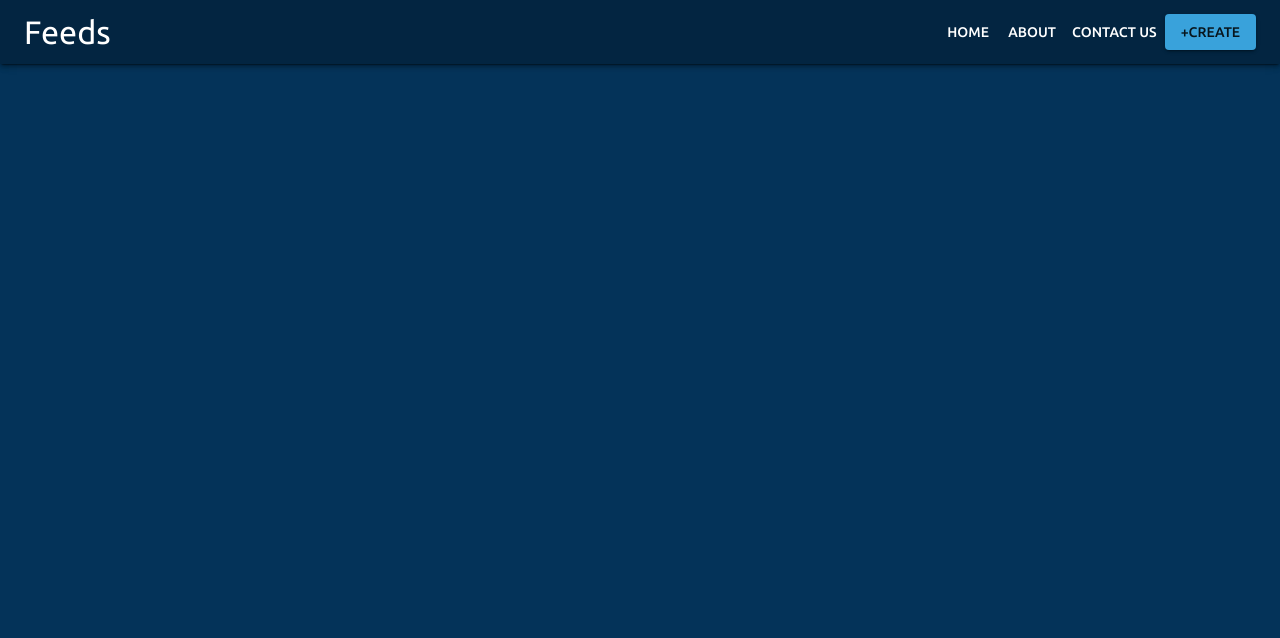
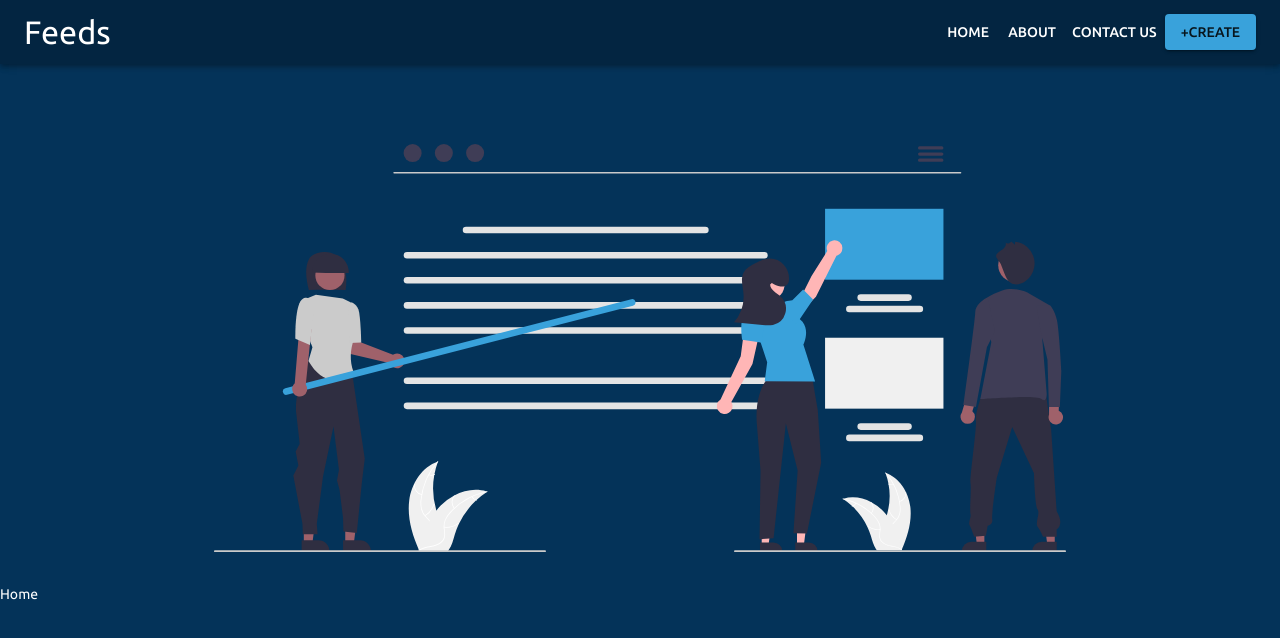
Before and after one commit to AmitrajitDas/Bloggoly, a React (Create React App) app in the folder client/: page / in a window 1280 px wide. Shown: the top 638 px of the page. Built offline with nearby package versions, Linux system fonts and the light colour scheme.

Commit message:
hero section

```diff
--- a/client/public/index.html
+++ b/client/public/index.html
@@ -31,7 +31,7 @@
       work correctly both with client-side routing and a non-root public URL.
       Learn how to configure a non-root public URL by running `npm run build`.
     -->
-    <title>React App</title>
+    <title>Feeds Blog App</title>
   </head>
   <body>
     <noscript>You need to enable JavaScript to run this app.</noscript>
--- a/client/src/App.js
+++ b/client/src/App.js
@@ -2,15 +2,16 @@ import {
   MuiThemeProvider,
   createTheme,
   responsiveFontSizes,
-  Paper,
   CssBaseline,
 } from '@material-ui/core'
 
 import { BrowserRouter as Router, Switch, Route, Link } from 'react-router-dom'
 
 // components
+import Navbar from './components/Navbar/Navbar.jsx'
 
-import Navbar from './components/Navbar/Navbar.jsx'
+// screens
+import Home from './screens/Home/Home.jsx'
 
 const App = () => {
   const theme = responsiveFontSizes(
@@ -39,11 +40,12 @@ const App = () => {
     <div>
       <MuiThemeProvider theme={theme}>
         <CssBaseline />
-        <Paper>
-          <Router>
-            <Navbar />
-          </Router>
-        </Paper>
+        <Router>
+          <Navbar />
+          <Switch>
+            <Home />
+          </Switch>
+        </Router>
       </MuiThemeProvider>
     </div>
   )
--- /dev/null
+++ b/client/src/components/Hero/Hero.jsx
@@ -0,0 +1,17 @@
+import React from 'react'
+import HeroSVG from '../../assets/hero.svg'
+import { useStyles } from './styles.js'
+
+const Hero = () => {
+  const classes = useStyles()
+
+  return (
+    <div className={classes.wrapper}>
+      <div className={classes.heroWrapper}>
+        <img src={HeroSVG} alt='Hero' className={classes.hero} />
+      </div>
+    </div>
+  )
+}
+
+export default Hero
--- /dev/null
+++ b/client/src/components/Hero/styles.js
@@ -0,0 +1,17 @@
+import { makeStyles } from '@material-ui/core/styles'
+
+export const useStyles = makeStyles((theme) => ({
+  wrapper: {
+    padding: '2rem',
+  },
+  heroWrapper: {
+    display: 'flex',
+    alignItems: 'center',
+    justifyContent: 'center',
+  },
+  hero: {
+    marginTop: '3rem',
+    width: '70%',
+    height: '80%',
+  },
+}))
--- /dev/null
+++ b/client/src/screens/Home/Home.jsx
@@ -0,0 +1,14 @@
+import React from 'react'
+import Hero from '../../components/Hero/Hero.jsx'
+import { useStyles } from './styles.js'
+
+const Home = () => {
+  return (
+    <div>
+      <Hero />
+      Home
+    </div>
+  )
+}
+
+export default Home
--- /dev/null
+++ b/client/src/screens/Home/styles.js
@@ -0,0 +1,19 @@
+import { makeStyles } from '@material-ui/core/styles'
+
+export const useStyles = makeStyles((theme) => ({
+  root: {
+    flexGrow: 1,
+  },
+
+  title: {
+    flexGrow: 1,
+  },
+  whiteLink: {
+    color: '#fff',
+    textDecoration: 'none',
+  },
+  blackLink: {
+    color: theme.palette.alternate.main,
+    textDecoration: 'none',
+  },
+}))
```
Also changed, not shown: client/src/assets/hero.svg (added), 1 other file (tests, documents, lock files or other folders).
